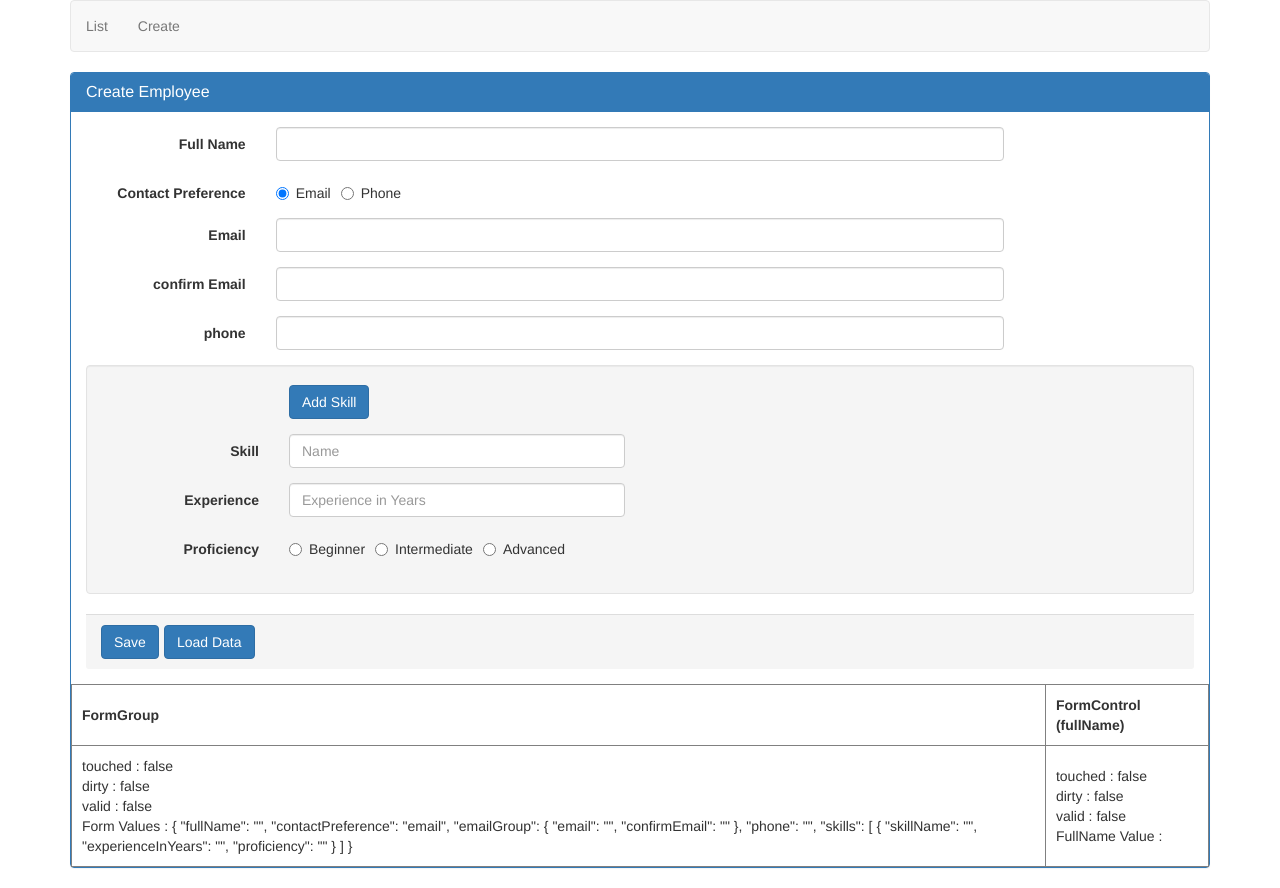
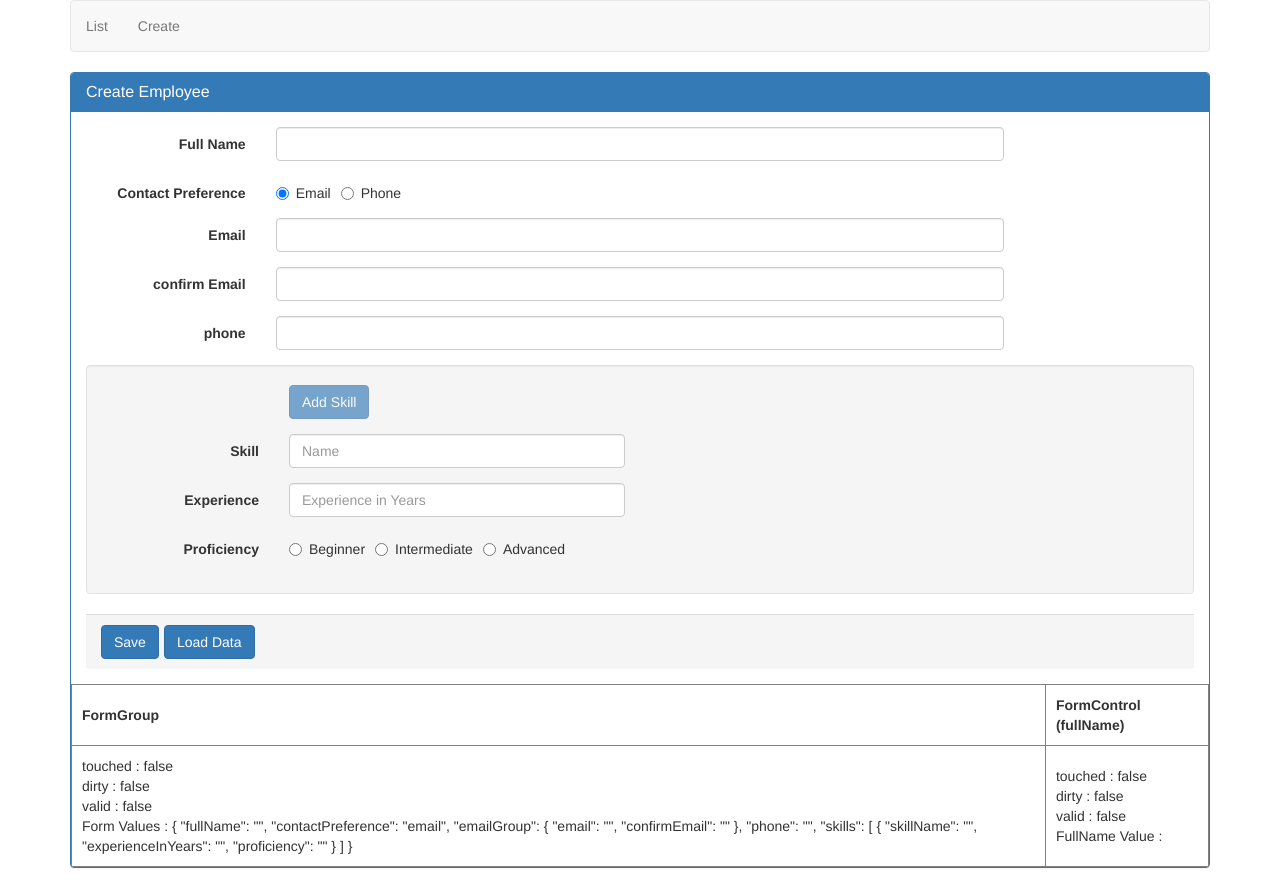
Before and after one commit to pauljohn99/frontend, an Angular app in the folder angular/angular-video-1/: page /create in a window 1280 px wide. Built offline with nearby package versions, Linux system fonts and the light colour scheme.

Commit message:
video-24 Angular formarray validation

```diff
--- a/angular/angular-video-1/src/app/employee/create-employee.component.css
+++ b/angular/angular-video-1/src/app/employee/create-employee.component.css
@@ -0,0 +1,3 @@
+hr {
+  border: 1px solid silver;
+}
--- a/angular/angular-video-1/src/app/employee/create-employee.component.html
+++ b/angular/angular-video-1/src/app/employee/create-employee.component.html
@@ -127,6 +127,7 @@
               type="button"
               class="btn btn-primary"
               (click)="addSkillButtonClick()"
+              [disabled]="employeeForm.get('skills')?.invalid"
             >
               Add Skill
             </button>
@@ -137,6 +138,7 @@
           formArrayName="skills"
           *ngFor="let skill of skills.controls; let i = index"
         >
+          <hr *ngIf="i > 0" />
           <div [formGroupName]="i">
             <div
               class="form-group"
```
